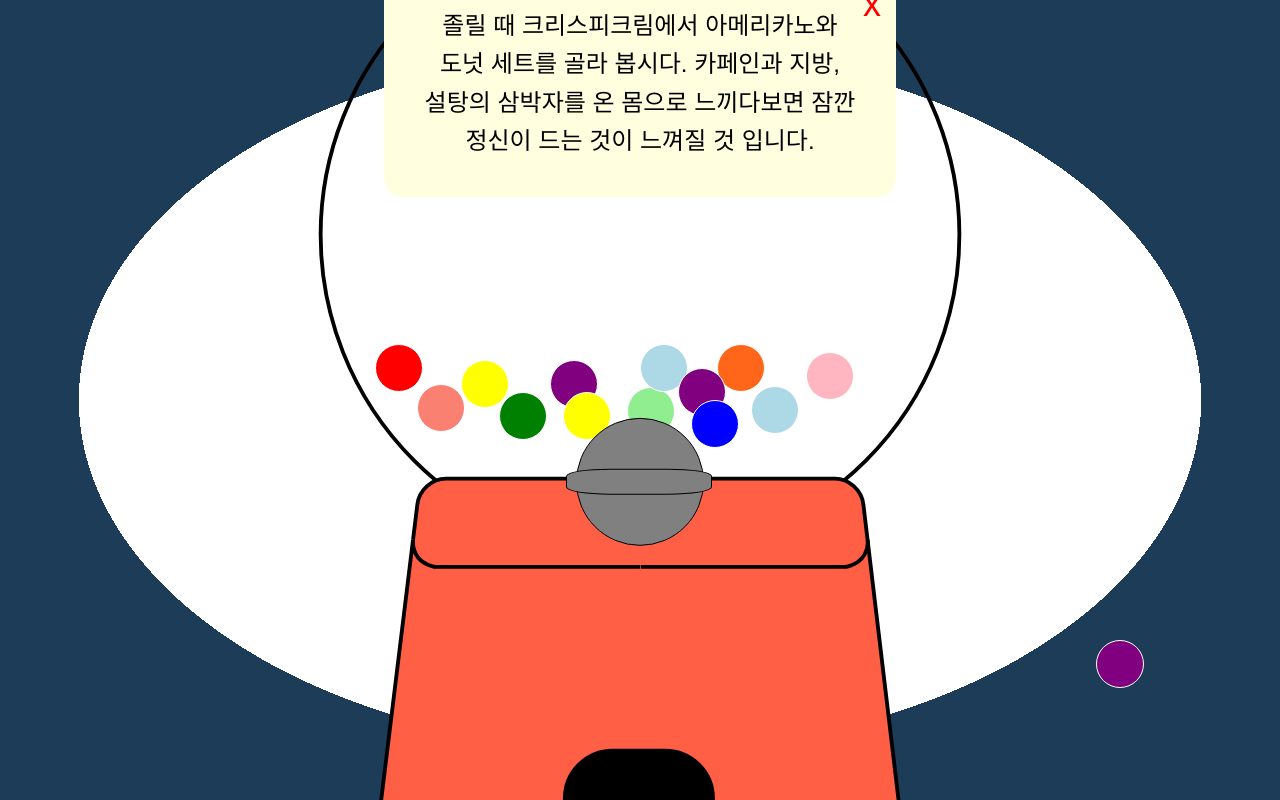
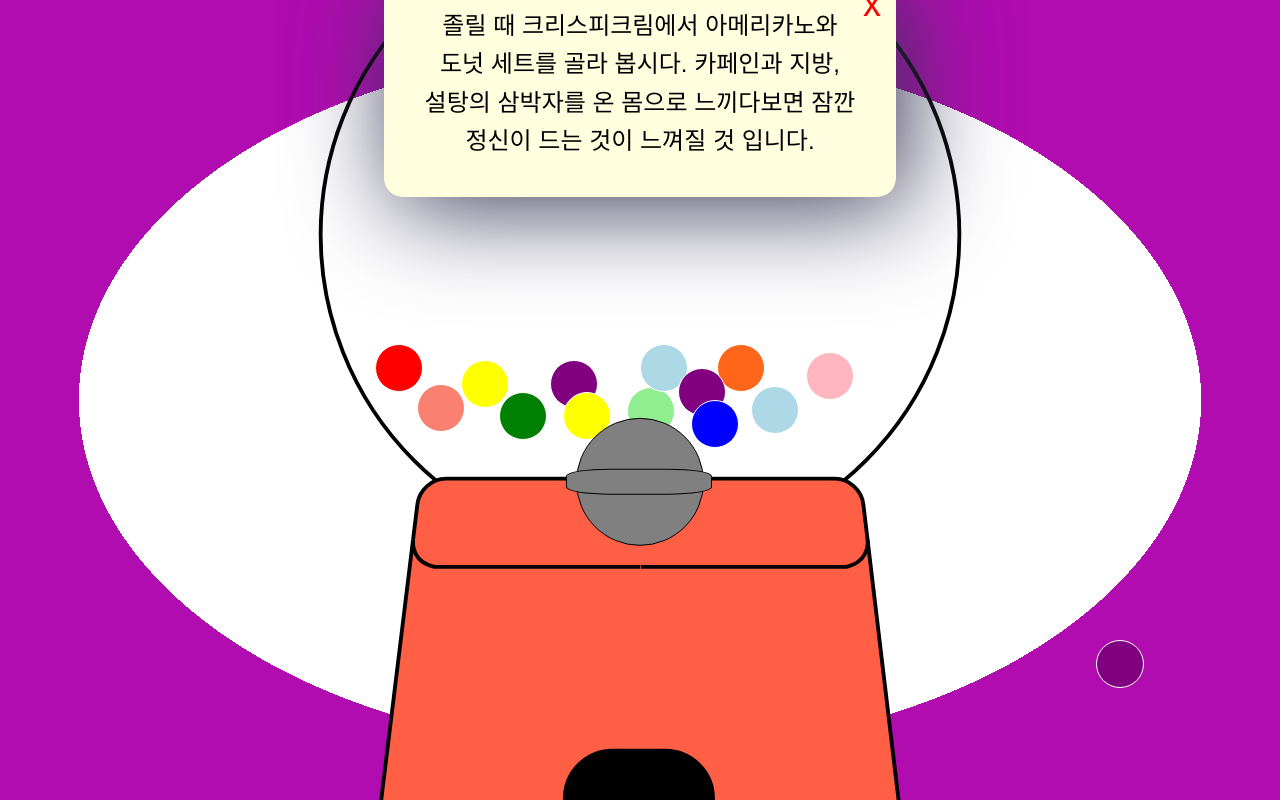
Before and after one commit to ghghvhgh77/ghghvhgh77.github.io, a plain HTML site: page index4.html in a window 1280 px wide. Drawn offline with nearby package versions, Linux system fonts and the light colour scheme.

Commit message:
Update style4.css

```diff
--- a/style4.css
+++ b/style4.css
@@ -21,7 +21,7 @@
     top: 0;
     left: 0;
 /*    background-image: radial-gradient(closest-side at 50% 50%, white 65%, lightpink, navy);*/
-  background-image: radial-gradient(white 62%, #1D3C58 10%);
+  background-image: radial-gradient(white 62%, #B00CB0 10%); 마젠타
    /* background-image: radial-gradient(circle, red, yellow, green);*/
     /*background-image: repeating-radial-gradient(red, yellow 10%, green 15%);*/
   }
@@ -708,6 +708,9 @@ p#ment {
   background-color: lightyellow;
   padding: 36px;
   border-radius: 1.5vw;
+  -webkit-box-shadow: 10px 10px 100px 0px rgba(56,56,88,1);
+  -moz-box-shadow: 10px 10px 100px 0px rgba(56,56,88,1);
+  box-shadow: 10px 10px 100px 0px rgba(56,56,88,1);
 }
     .linktomain:link{
     text-decoration: none;
```
